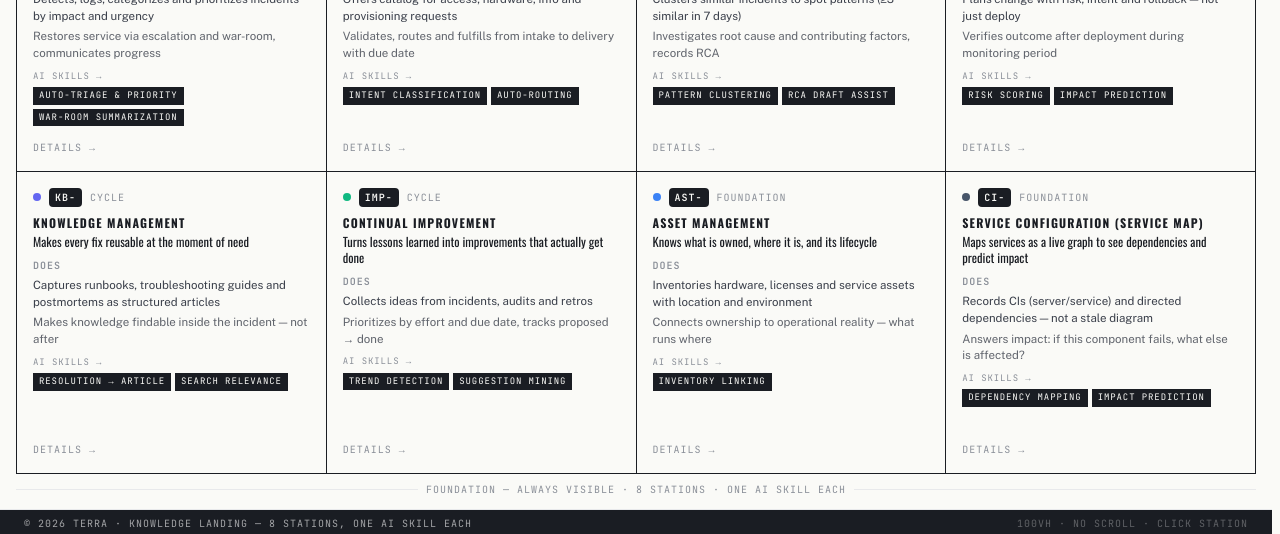
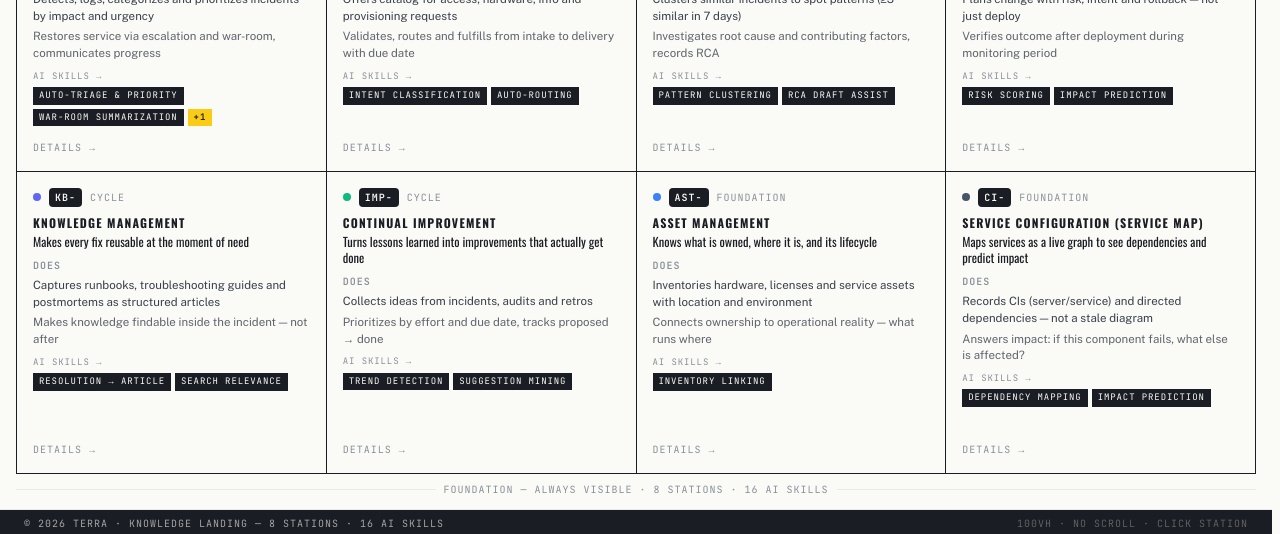
Before and after one commit to ghifarizuhir/terra-landing, a React (Vite) app: page / in a window 1280 px wide. Shown: the part 263-797 px from the top of the page. Built offline with nearby package versions, Linux system fonts and the light colour scheme; the HTML template or start-up script is replaced by a standard one.

Commit message:
fix: grid card shows +N badge for 3rd+ skills (Incident now 3) · dynamic total skill count in hint/footer

```diff
--- a/src/App.tsx
+++ b/src/App.tsx
@@ -1,8 +1,10 @@
 import { motion, useReducedMotion } from 'framer-motion'
 import JourneyLoop from './components/JourneyLoop'
+import { managements } from './data/managements'
 
 export default function App() {
   const shouldReduceMotion = useReducedMotion()
+  const totalSkills = managements.reduce((n, m) => n + m.skills.length, 0)
   return (
     <div className="h-[100dvh] flex flex-col overflow-hidden bg-[#fafaf7] text-[#1a1d23]">
       {/* Compact header — 100vh grid needs no large hero scroll */}
@@ -40,7 +42,7 @@ export default function App() {
       </main>
 
       <footer className="shrink-0 h-[28px] border-t border-[#e8e9eb] bg-[#1a1d23] flex items-center px-4 lg:px-6">
-        <span className="font-mono text-[10px] tracking-widest uppercase text-white/60">© 2026 Terra · Knowledge landing — 8 stations, one AI skill each</span>
+        <span className="font-mono text-[10px] tracking-widest uppercase text-white/60">© 2026 Terra · Knowledge landing — 8 stations · {totalSkills} AI skills</span>
         <span className="ml-auto hidden sm:inline font-mono text-[10px] tracking-widest uppercase text-white/30">100vh · no scroll · click station</span>
       </footer>
     </div>
--- a/src/components/JourneyLoop.tsx
+++ b/src/components/JourneyLoop.tsx
@@ -6,6 +6,7 @@ export default function JourneyLoop() {
   const [open, setOpen] = useState<string | null>(null)
   const active = open ? managements.find((m) => m.id === open) ?? null : null
   const shouldReduceMotion = useReducedMotion()
+  const totalSkills = managements.reduce((n, m) => n + m.skills.length, 0)
 
   const gridVariants = shouldReduceMotion
     ? undefined
@@ -60,6 +61,11 @@ export default function JourneyLoop() {
                   {s.name}
                 </span>
               ))}
+              {m.skills.length > 2 && (
+                <span className="font-mono text-[9px] tracking-widest uppercase bg-[#facc15] text-[#1a1d23] font-semibold px-1.5 py-0.5">
+                  +{m.skills.length - 2}
+                </span>
+              )}
             </div>
             <span className="mt-auto pt-2 font-mono text-[10px] tracking-widest uppercase text-[#8a8f98] shrink-0">Details →</span>
           </motion.button>
@@ -69,7 +75,7 @@ export default function JourneyLoop() {
       {/* Foundation hint for tests */}
       <div className="shrink-0 pt-2 flex items-center gap-2 font-mono text-[10px] tracking-widest uppercase text-[#8a8f98]">
         <span className="h-px flex-1 bg-[#e8e9eb]" />
-        Foundation — always visible · 8 stations · one AI skill each
+        Foundation — always visible · 8 stations · {totalSkills} AI skills
         <span className="h-px flex-1 bg-[#e8e9eb]" />
       </div>
 
```
